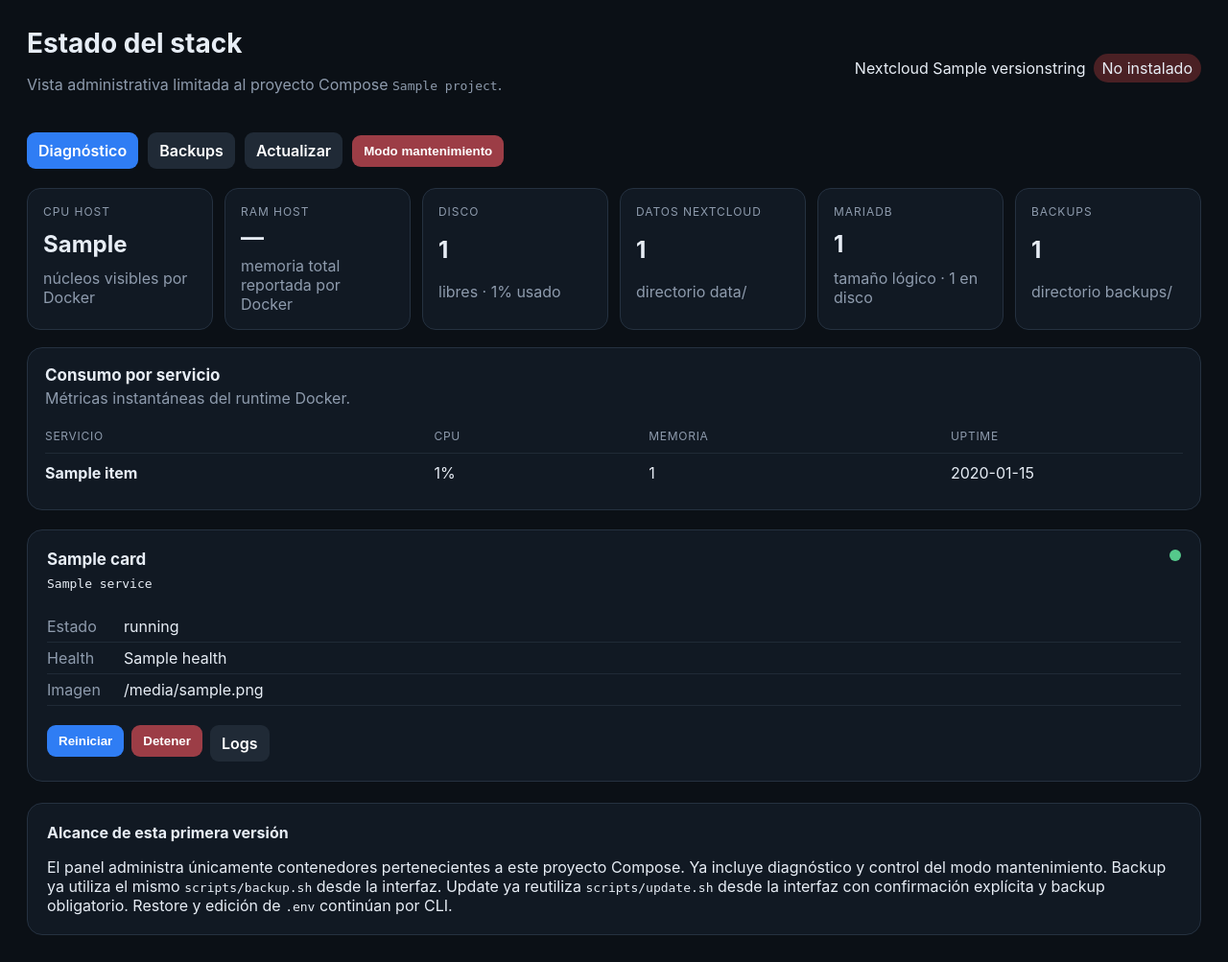
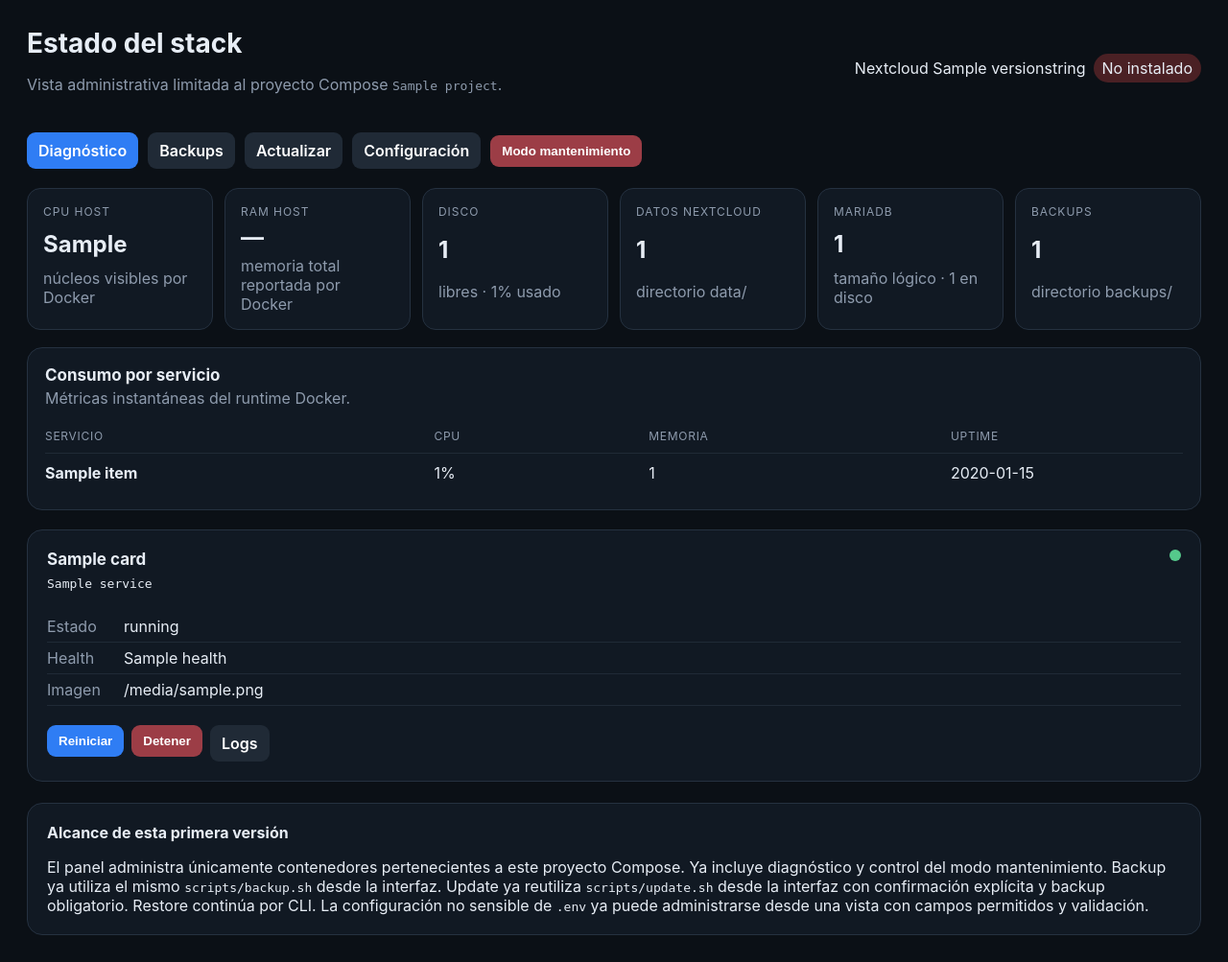
Before and after one commit to Destripador/docker-nextcloud-onlyoffice, a Flask app: template manager/templates/dashboard.html in a window 1280 px wide. Shown: the part 64-1067 px from the top of the page at 96% size. Run offline with Flask 3, Linux system fonts and the light colour scheme; the template is opened without the code that fills it: most values are stand-ins (such as "Sample title", 1, 10 or a date in 2020); parts of the project's set-up code (start-up, migrations or seed data) failed here and were passed over.

Commit message:
feat(manager): link safe configuration from dashboard

```diff
--- a/manager/templates/dashboard.html
+++ b/manager/templates/dashboard.html
@@ -18,6 +18,7 @@
   <a class="button" href="{{ url_for('diagnostics_view') }}">Diagnóstico</a>
   <a class="button ghost" href="{{ url_for('backups_view') }}">Backups</a>
   <a class="button ghost" href="{{ url_for('updates_view') }}">Actualizar</a>
+  <a class="button ghost" href="{{ url_for('configuration_view') }}">Configuración</a>
   {% if nc %}
     {% if nc.maintenance %}
     <form method="post" action="{{ url_for('maintenance_action', state='off') }}">
@@ -134,6 +135,6 @@
 
 <section class="notice">
   <strong>Alcance de esta primera versión</strong>
-  <p>El panel administra únicamente contenedores pertenecientes a este proyecto Compose. Ya incluye diagnóstico y control del modo mantenimiento. Backup ya utiliza el mismo <code>scripts/backup.sh</code> desde la interfaz. Update ya reutiliza <code>scripts/update.sh</code> desde la interfaz con confirmación explícita y backup obligatorio. Restore y edición de <code>.env</code> continúan por CLI.</p>
+  <p>El panel administra únicamente contenedores pertenecientes a este proyecto Compose. Ya incluye diagnóstico y control del modo mantenimiento. Backup ya utiliza el mismo <code>scripts/backup.sh</code> desde la interfaz. Update ya reutiliza <code>scripts/update.sh</code> desde la interfaz con confirmación explícita y backup obligatorio. Restore continúa por CLI. La configuración no sensible de <code>.env</code> ya puede administrarse desde una vista con campos permitidos y validación.</p>
 </section>
 {% endblock %}
```
